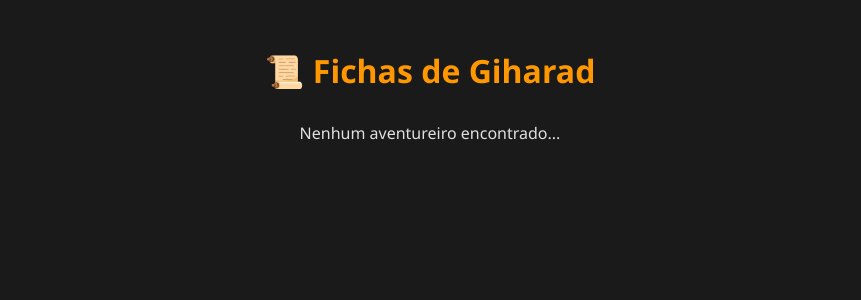
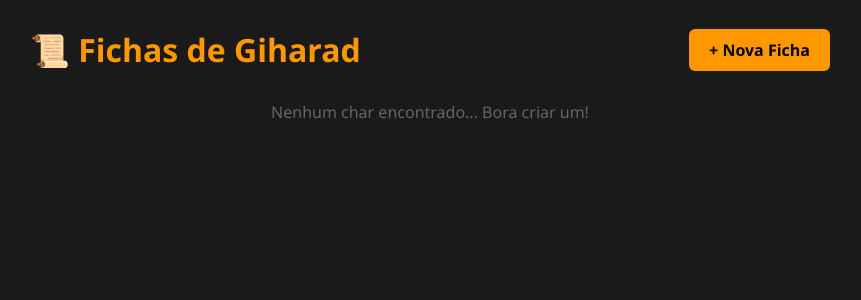
Before and after one commit to drsauce0101/giharad-rpg-ficha, a FastAPI app: page / in a window 1280 px wide. Shown: the top 300 px of the page, without its empty margins (210-1071 px from the left). Run offline with FastAPI, Linux system fonts and the light colour scheme.

Commit message:
feat: layout levemente mais complexo da ficha e função de delete

```diff
--- a/backend/main.py
+++ b/backend/main.py
@@ -1,8 +1,8 @@
 from contextlib import asynccontextmanager
 from pathlib import Path
-from fastapi import FastAPI, Depends, Request, Form # Request do Jinga
-from fastapi.templating import Jinja2Templates # Ferramenta de Templates do Jinga
-from fastapi.responses import HTMLResponse, RedirectResponse
+from fastapi import FastAPI, Depends, Request, Form
+from fastapi.templating import Jinja2Templates
+from fastapi.responses import HTMLResponse, RedirectResponse # <--- Importante pra funcionar o Delete
 from sqlmodel import Session, select
 from .database import engine, get_session
 from .models import SQLModel, Personagem
@@ -13,7 +13,6 @@ async def lifespan(app: FastAPI):
     # Builda as tabelas
     SQLModel.metadata.create_all(engine)
     yield
-    # Ordens de shutdown (por enquanto nenhuma)
 
 # API
 app = FastAPI(lifespan=lifespan)
@@ -23,7 +22,7 @@ BASE_DIR = Path(__file__).resolve().parent.parent
 TEMPLATES_DIR = BASE_DIR / "frontend" / "templates"
 templates = Jinja2Templates(directory=str(TEMPLATES_DIR))
 
-# ROTAS
+# --- ROTAS ---
 
 # ROTA HOME: Retorna HTML com as fichas
 @app.get("/", response_class=HTMLResponse)
@@ -39,7 +38,7 @@ def home(request: Request, session: Session = Depends(get_session)):
         context={"personagens": resultados}
     )
 
-# ROTA POST: Criação do personagem
+# ROTA POST: Criação do personagem (API/Swagger)
 @app.post("/personagem/", response_model=Personagem)
 def criar_personagem(personagem: Personagem, session: Session = Depends(get_session)):
     session.add(personagem)      # Prepara o salvamento
@@ -54,14 +53,14 @@ def listar_personagens_api(session: Session = Depends(get_session)):
     resultados = session.exec(statement).all()
     return resultados
 
-# ROTAS DE FORMULÁRIO
+# --- ROTAS DE FORMULÁRIO (WEB) ---
 
-# GET
+# GET - Página de Cadastro
 @app.get("/novo", response_class=HTMLResponse)
 def pagina_cadastro(request: Request):
     return templates.TemplateResponse(request=request, name="cadastro.html")
 
-# POST
+# POST - Processar Cadastro
 @app.post("/enviar_cadastro")
 def processar_formulario(
     session: Session = Depends(get_session),
@@ -94,7 +93,8 @@ def processar_formulario(
         inteligencia=inteligencia,
         sabedoria=sabedoria,
         carisma=carisma,
-        # Note que pv_atual começa igual ao pv_max
+
+        # Status
         pv_max=pv_max,
         pv_atual=pv_max,
         pa_max=pa_max,
@@ -109,5 +109,19 @@ def processar_formulario(
     session.add(novo_char)
     session.commit()
 
-    # REDIRECT: Manda o navegador voltar para a Home (Código 303 = See Other)
+    # REDIRECT: Manda o navegador voltar para a Home
     return RedirectResponse("/", status_code=303)
+
+# --- ROTA DE EXCLUIR ---
+@app.post("/deletar/{char_id}")
+def deletar_personagem(char_id: int, session: Session = Depends(get_session)):
+    # Busco o personagem no banco pelo ID
+    personagem = session.get(Personagem, char_id)
+
+    if personagem:
+        # Removo o item e confirmo a transação
+        session.delete(personagem)
+        session.commit()
+
+    # Redireciono pra home pra ver a lista atualizada
+    return RedirectResponse("/", status_code=303)
--- a/frontend/templates/index.html
+++ b/frontend/templates/index.html
@@ -2,54 +2,83 @@
 <html lang="pt-br">
 <head>
     <meta charset="UTF-8">
+    <meta name="viewport" content="width=device-width, initial-scale=1.0">
     <title>Giharad RPG</title>
+    <link href="https://fonts.googleapis.com/icon?family=Material+Icons" rel="stylesheet">
     <style>
-        body { font-family: 'Segoe UI', Tahoma, Geneva, Verdana, sans-serif; background-color: #1a1a1a; color: #e0e0e0; padding: 20px; }
+        body { font-family: 'Segoe UI', sans-serif; background-color: #1a1a1a; color: #e0e0e0; padding: 20px; }
 
-        /* Estilo do Cartão */
+        /* Cabeçalho e botão de novo cadastro */
+        .header { display: flex; justify-content: space-between; align-items: center; max-width: 800px; margin: 0 auto 30px auto; }
+        h1 { color: #ff9800; margin: 0; }
+        .btn-novo { background: #ff9800; color: #000; text-decoration: none; padding: 10px 20px; border-radius: 6px; font-weight: bold; transition: 0.2s; }
+        .btn-novo:hover { background: #e68900; }
+
+        /* Estilização do Card da ficha */
         .card {
             background: #2d2d2d;
-            padding: 20px;
-            margin-bottom: 20px;
-            border-radius: 12px;
-            border-left: 5px solid #ff9800; /* Borda laranja estilosa */
+            max-width: 800px; margin: 0 auto 20px auto;
+            padding: 20px; border-radius: 12px;
+            border-left: 5px solid #ff9800;
             box-shadow: 0 4px 6px rgba(0,0,0,0.3);
+            position: relative;
         }
 
-        h1 { color: #ff9800; text-align: center; margin-bottom: 30px; }
-        h2 { margin-top: 0; color: #fff; display: flex; justify-content: space-between; align-items: center; }
+        /* Botão de deletar (Lixeira) */
+        .btn-delete {
+            position: absolute; top: 20px; right: 20px;
+            background: transparent; border: none; color: #666; cursor: pointer;
+        }
+        .btn-delete:hover { color: #ff5252; }
 
-        .tag { background: #444; padding: 4px 10px; border-radius: 12px; font-size: 0.6em; color: #aaa; }
-        .subtitle { color: #888; font-style: italic; margin-bottom: 15px; display: block; }
+        h2 { margin-top: 0; color: #fff; display: flex; gap: 10px; align-items: center; }
+        .tag { background: #444; padding: 4px 10px; border-radius: 12px; font-size: 0.6em; color: #aaa; vertical-align: middle; }
+        .subtitle { color: #888; font-style: italic; margin-bottom: 15px; display: block; font-size: 0.9em; }
 
-        /* Grid de Atributos */
+        /* Grid dos Atributos (6 colunas) */
         .stats-grid {
-            display: grid;
-            grid-template-columns: repeat(3, 1fr); /* 3 colunas */
-            gap: 10px;
-            background: #222;
-            padding: 10px;
-            border-radius: 8px;
-            margin-bottom: 15px;
+            display: grid; grid-template-columns: repeat(6, 1fr); gap: 5px;
+            background: #222; padding: 10px; border-radius: 8px; margin-bottom: 15px;
         }
         .stat-box { text-align: center; }
-        .stat-label { font-size: 0.8em; color: #aaa; display: block; }
-        .stat-value { font-size: 1.2em; font-weight: bold; color: #ff9800; }
+        .stat-label { font-size: 0.7em; color: #aaa; display: block; text-transform: uppercase; }
+        .stat-value { font-size: 1.1em; font-weight: bold; color: #ff9800; }
 
-        /* Barras de Pontos */
-        .bars { display: flex; gap: 15px; margin-top: 10px; }
-        .bar-box { flex: 1; text-align: center; background: #333; padding: 5px; border-radius: 4px; }
-        .pv { color: #ff5252; } /* Vermelho Vida */
-        .pa { color: #4aff44; } /* Verde Ações */
-        .ph { color: #fffc44; } /* Amarelo Hafa */
-        .pg { color: #9544ff; } /* Roxo Grima */
+        /* Grid das Barras Vitais (2x2) */
+        .bars-grid { display: grid; grid-template-columns: 1fr 1fr; gap: 10px; }
+        .bar-box {
+            background: #333; padding: 5px 10px; border-radius: 4px;
+            font-size: 0.9em; display: flex; justify-content: space-between;
+        }
+
+        /* Cores específicas pra cada barra */
+        .pv { border-left: 3px solid #ff5252; color: #ffbaba; }
+        .ph { border-left: 3px solid #448aff; color: #bad1ff; }
+        .pa { border-left: 3px solid #ffd740; color: #ffecb3; }
+        .pg { border-left: 3px solid #b388ff; color: #e7d9ff; }
+
+        /* Responsividade pra celular */
+        @media (max-width: 600px) {
+            .stats-grid { grid-template-columns: repeat(3, 1fr); row-gap: 15px; }
+            .bars-grid { grid-template-columns: 1fr; }
+        }
     </style>
 </head>
 <body>
-    <h1>📜 Fichas de Giharad</h1>
+
+    <div class="header">
+        <h1>📜 Fichas de Giharad</h1>
+        <a href="/novo" class="btn-novo">+ Nova Ficha</a>
+    </div>
 
     {% for ficha in personagens %}
         <div class="card">
+            <form action="/deletar/{{ ficha.id }}" method="post" onsubmit="return confirm('Certeza que quer deletar o {{ ficha.nome }}?');">
+                <button type="submit" class="btn-delete" title="Excluir Ficha">
+                    <span class="material-icons">delete</span>
+                </button>
+            </form>
+
             <h2>
                 {{ ficha.nome }}
                 <span class="tag">Nível {{ ficha.nivel }}</span>
@@ -57,23 +86,23 @@
             <span class="subtitle">{{ ficha.raca }} | {{ ficha.classe }} | Jogador: {{ ficha.jogador }}</span>
 
             <div class="stats-grid">
-                <div class="stat-box"><span class="stat-label">FORÇA</span><span class="stat-value">d{{ ficha.forca }}</span></div>
-                <div class="stat-box"><span class="stat-label">DESTREZA</span><span class="stat-value">d{{ ficha.destreza }}</span></div>
-                <div class="stat-box"><span class="stat-label">CONSTITUIÇÃO</span><span class="stat-value">d{{ ficha.constituicao }}</span></div>
-                <div class="stat-box"><span class="stat-label">INTELIGÊNCIA</span><span class="stat-value">d{{ ficha.inteligencia }}</span></div>
-                <div class="stat-box"><span class="stat-label">SABEDORIA</span><span class="stat-value">d{{ ficha.sabedoria }}</span></div>
-                <div class="stat-box"><span class="stat-label">CARISMA</span><span class="stat-value">d{{ ficha.carisma }}</span></div>
+                <div class="stat-box"><span class="stat-label">FOR</span><span class="stat-value">d{{ ficha.forca }}</span></div>
+                <div class="stat-box"><span class="stat-label">DES</span><span class="stat-value">d{{ ficha.destreza }}</span></div>
+                <div class="stat-box"><span class="stat-label">CON</span><span class="stat-value">d{{ ficha.constituicao }}</span></div>
+                <div class="stat-box"><span class="stat-label">INT</span><span class="stat-value">d{{ ficha.inteligencia }}</span></div>
+                <div class="stat-box"><span class="stat-label">SAB</span><span class="stat-value">d{{ ficha.sabedoria }}</span></div>
+                <div class="stat-box"><span class="stat-label">CAR</span><span class="stat-value">d{{ ficha.carisma }}</span></div>
             </div>
 
-            <div class="bars">
-                <div class="bar-box pv"> Pontos de Vida (PV): {{ ficha.pv_atual }} / {{ ficha.pv_max }}</div>
-                <div class="bar-box pa"> Pontos de Ação (PA): {{ ficha.pa_atual }} / {{ ficha.pa_max }}</div>
-                <div class="bar-box ph"> Pontos de Hafa (PH): {{ ficha.ph_atual }} / {{ ficha.ph_max }}</div>
-                <div class="bar-box pg"> Pontos de Grima (PG): {{ ficha.pg_atual }} / {{ ficha.pg_max }}</div>
+            <div class="bars-grid">
+                <div class="bar-box pv"><span>❤️ Vida (PV)</span> <strong>{{ ficha.pv_atual }}/{{ ficha.pv_max }}</strong></div>
+                <div class="bar-box ph"><span>✨ Hafa (PH)</span> <strong>{{ ficha.ph_atual }}/{{ ficha.ph_max }}</strong></div>
+                <div class="bar-box pa"><span>⚡ Ação (PA)</span> <strong>{{ ficha.pa_atual }}/{{ ficha.pa_max }}</strong></div>
+                <div class="bar-box pg"><span>💀 Grima (PG)</span> <strong>{{ ficha.pg_atual }}/{{ ficha.pg_max }}</strong></div>
             </div>
         </div>
     {% else %}
-        <p style="text-align:center">Nenhum aventureiro encontrado...</p>
+        <p style="text-align:center; color: #666;">Nenhum char encontrado... Bora criar um!</p>
     {% endfor %}
 
 </body>
```
